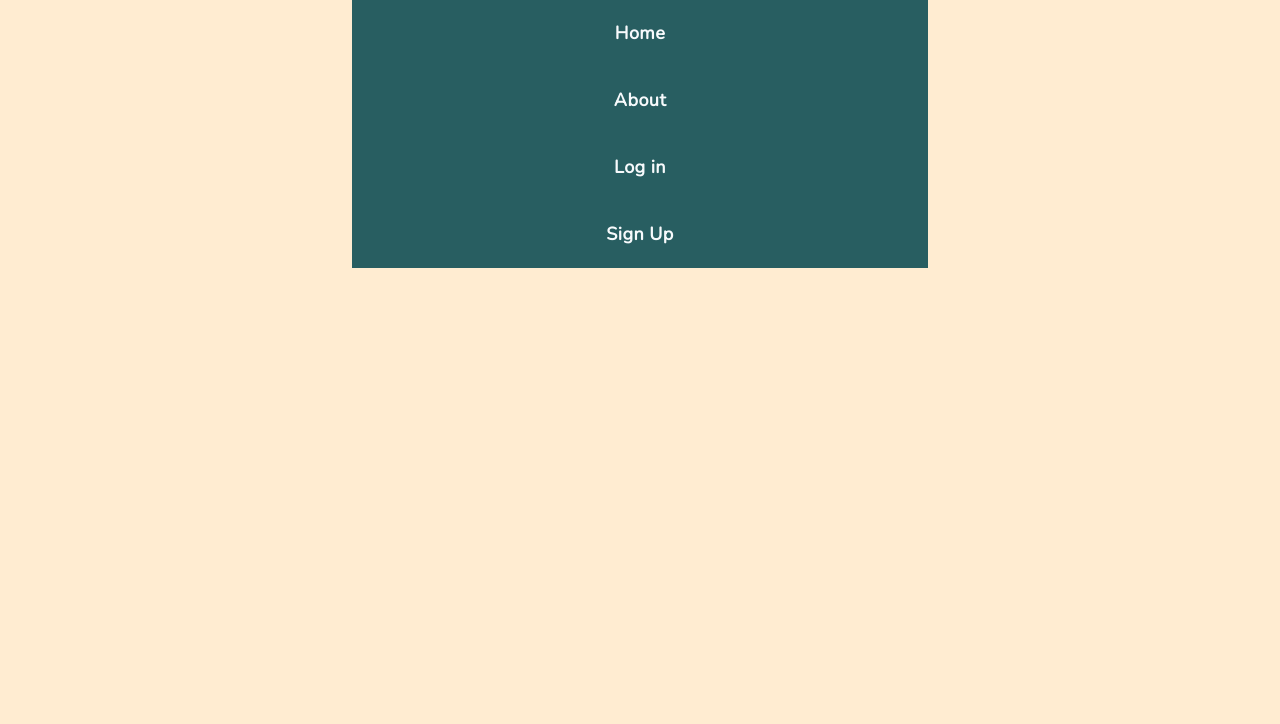
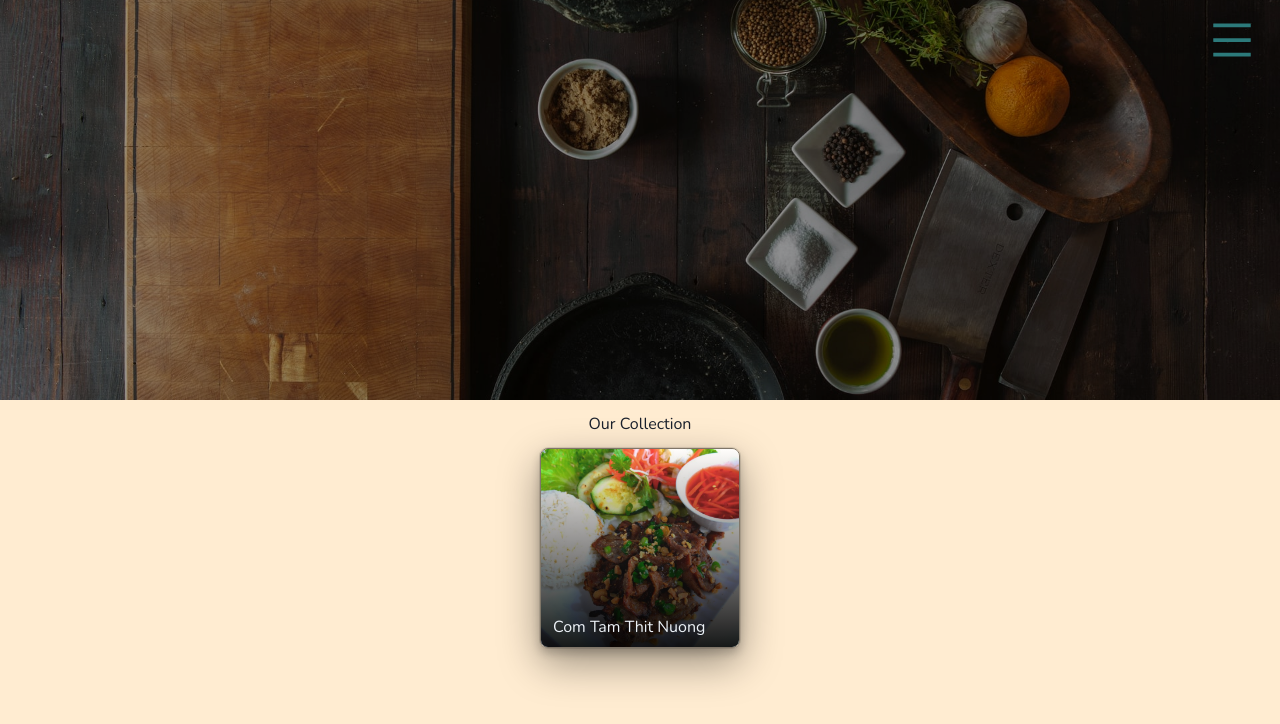
Before and after one commit to PomPoko-lab/bite-diary, a React (Create React App) app: page / in a window 1280 px wide. Shown: the top 724 px of the page. Built offline with nearby package versions, Linux system fonts and the light colour scheme.

Commit message:
CSS and added more components

```diff
--- a/src/App.js
+++ b/src/App.js
@@ -1,11 +1,30 @@
-import { Box } from '@chakra-ui/react';
+import { Box, Image, Text } from '@chakra-ui/react';
 
+import FoodItem from './components/FoodItem';
 import Header from './components/Header';
+
+import hero from './assets/hero.jpg';
 
 function App() {
   return (
-    <Box h='100%'>
+    <Box h='100%' display='flex' flexDirection='column'>
       <Header />
+      {/* Hero */}
+      <Image
+        src={hero}
+        alt='Bite Diary Hero'
+        maxW='auto'
+        fit='cover'
+        filter='brightness(0.6)'
+        maxH={['400px']}
+        zIndex='-1'
+      />
+      {/* Main Content NEEDS STYLING */}
+      <Text textAlign='center' py='3'>
+        Our Collection
+      </Text>
+      {/* Food Item Card NEEDS STYLING */}
+      <FoodItem />
     </Box>
   );
 }
--- /dev/null
+++ b/src/components/FoodItem.jsx
@@ -0,0 +1,45 @@
+import { Box, Image, Text } from '@chakra-ui/react/';
+
+import vnComTam from '../assets/vn-comtam.jpg';
+
+const FoodItem = () => {
+  return (
+    <Box
+      as='figure'
+      boxSize='200px'
+      mx='auto'
+      borderRadius='lg'
+      overflow='hidden'
+      shadow='dark-lg'
+      border='1px solid rgba(0,0,0, 0.5)'
+      position='relative'
+    >
+      <Image
+        src={vnComTam}
+        alt='image of the food recipe'
+        fit='cover'
+        w='100%'
+        h='100%'
+        opacity='90%'
+      />
+      <Box
+        boxSize='full'
+        position='absolute'
+        top='0'
+        left='0'
+        bg='linear-gradient(transparent, rgba(0,0,0, 0.90))'
+      />
+      <Text
+        as='figcaption'
+        position='absolute'
+        bottom='2'
+        left='3'
+        color='gray.100'
+      >
+        Com Tam Thit Nuong
+      </Text>
+    </Box>
+  );
+};
+
+export default FoodItem;
--- a/src/components/Header.js
+++ /dev/null
@@ -1,31 +0,0 @@
-import { Container, UnorderedList, ListItem, Link } from '@chakra-ui/react/';
-
-const Header = () => {
-  return (
-    <Container bg='teal.700' textAlign='center' px={['0']}>
-      <UnorderedList
-        styleType='none'
-        m='0'
-        color='gray.50'
-        fontSize='lg'
-        fontWeight='bold'
-        letterSpacing='wide'
-      >
-        <Link _hover={{ style: { textDecoration: 'none' } }}>
-          <ListItem py='5'>Home</ListItem>
-        </Link>
-        <Link _hover={{ style: { textDecoration: 'none' } }}>
-          <ListItem py='5'>About</ListItem>
-        </Link>
-        <Link _hover={{ style: { textDecoration: 'none' } }}>
-          <ListItem py='5'>Log in</ListItem>
-        </Link>
-        <Link _hover={{ style: { textDecoration: 'none' } }}>
-          <ListItem py='5'>Sign Up</ListItem>
-        </Link>
-      </UnorderedList>
-    </Container>
-  );
-};
-
-export default Header;
--- /dev/null
+++ b/src/components/Header.jsx
@@ -0,0 +1,71 @@
+import {
+  Container,
+  Box,
+  UnorderedList,
+  ListItem,
+  Link,
+  Button,
+  Icon,
+  useDisclosure,
+  Drawer,
+  DrawerContent,
+  DrawerHeader,
+  DrawerBody,
+  DrawerOverlay,
+  DrawerCloseButton,
+} from '@chakra-ui/react/';
+
+import { AiOutlineMenu } from 'react-icons/ai';
+
+// Needs profile, favorites, and heading(h1)
+
+const Header = () => {
+  const { isOpen, onClose, onOpen } = useDisclosure();
+
+  return (
+    <Container as='header' px={['0']} maxW='container.2xl' position={['fixed']}>
+      <Button
+        variant='ghost'
+        display='flex'
+        ms='auto'
+        size='lg'
+        height='20'
+        onClick={onOpen}
+      >
+        <Icon as={AiOutlineMenu} boxSize='12' color='teal.600' />
+      </Button>
+      <Box as='nav'></Box>
+      <Drawer isOpen={isOpen} placement='top' onClose={onClose} color>
+        <DrawerOverlay />
+        <DrawerContent bg='teal.700' color='gray.100'>
+          <DrawerCloseButton />
+          <DrawerBody p='0'>
+            <UnorderedList
+              textAlign='center'
+              styleType='none'
+              m='0'
+              fontSize='lg'
+              fontWeight='bold'
+              letterSpacing='wide'
+            >
+              <Link _hover={{ style: { textDecoration: 'none' } }}>
+                <ListItem py='5'>Home</ListItem>
+              </Link>
+              <Link _hover={{ style: { textDecoration: 'none' } }}>
+                <ListItem py='5'>About</ListItem>
+              </Link>
+              <Link _hover={{ style: { textDecoration: 'none' } }}>
+                <ListItem py='5'>Log in</ListItem>
+              </Link>
+              <Link _hover={{ style: { textDecoration: 'none' } }}>
+                <ListItem py='5'>Sign Up</ListItem>
+              </Link>
+            </UnorderedList>
+          </DrawerBody>
+        </DrawerContent>
+      </Drawer>
+    </Container>
+  );
+};
+
+export default Header;
```
Also changed, not shown: src/assets/hero.jpg (added), src/assets/vn-comtam.jpg (added).
